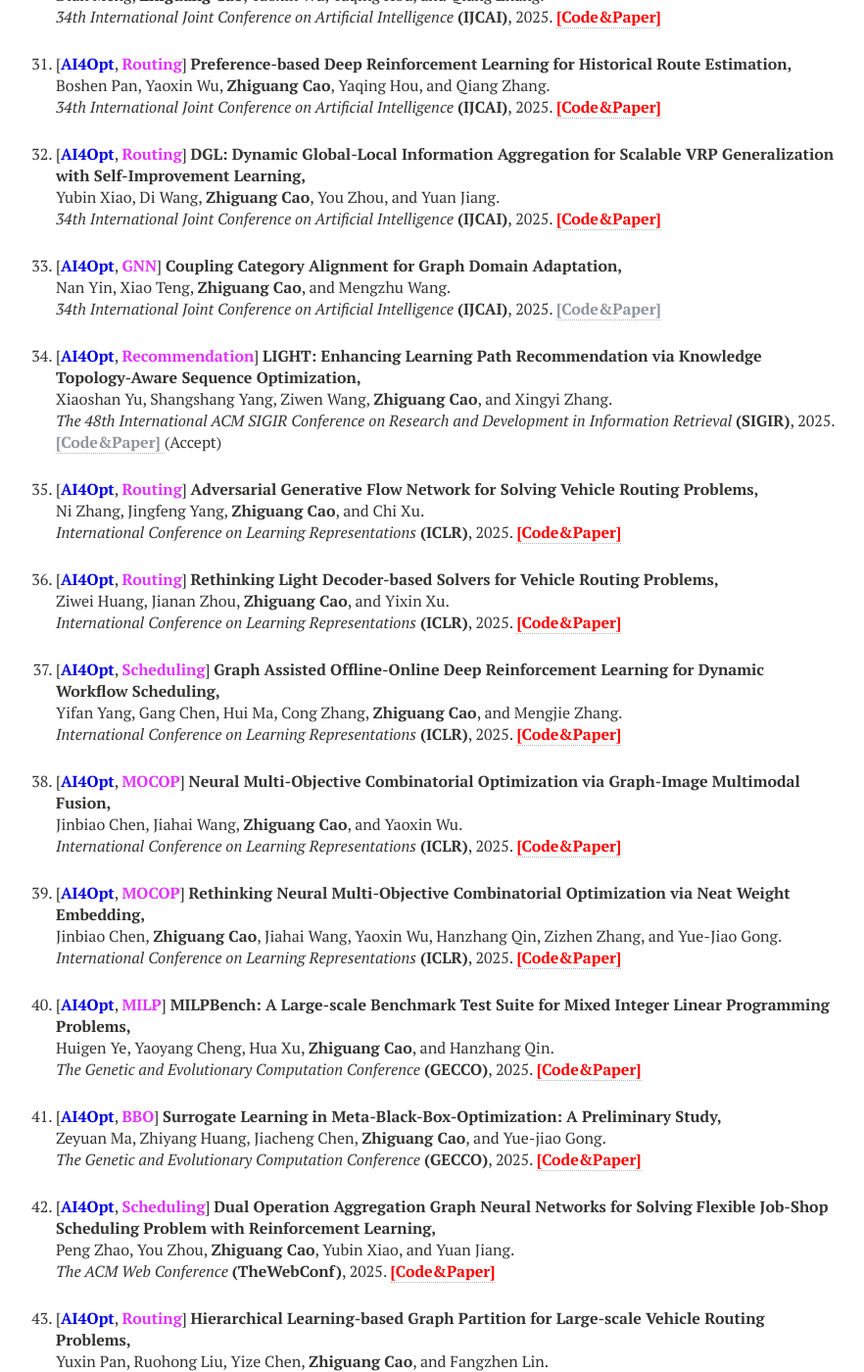
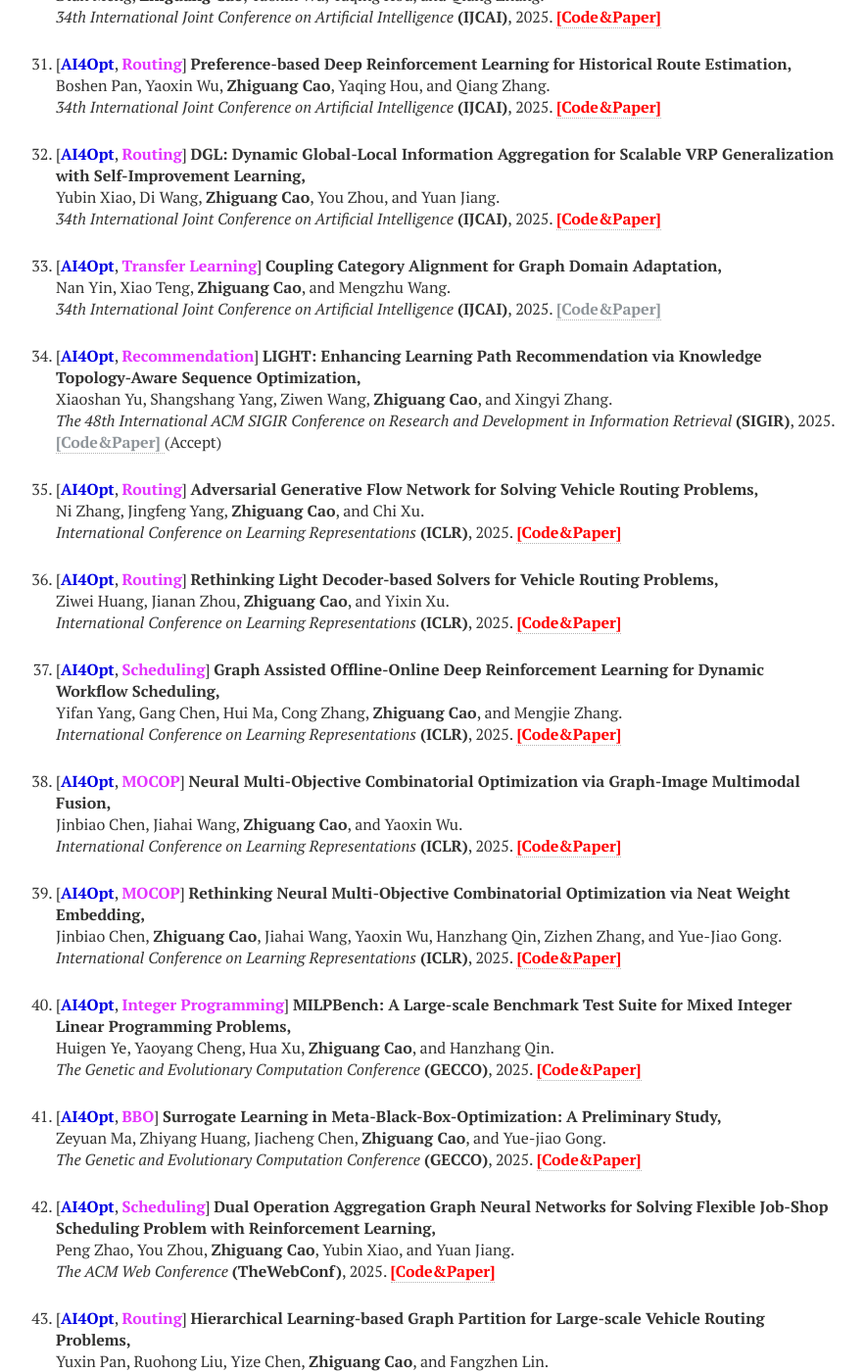
Before and after one commit to zhiguangcaosg/zhiguangcaosg.github.io, a Jekyll site: the page built from publications.md, in a window 1280 px wide and 1400 px high, scrolled down 3255 px. Shown: the whole window at 98% size, without its empty margins (263-1145 px from the left). Built offline with Jekyll 4.4.1, drawn with Linux system fonts in a browser that asks for light colours; nearby versions of some CDN libraries; some of the changed text lies outside the part shown.

Commit message:
Update publications.html

```diff
--- a/_layouts/publications.html
+++ b/_layouts/publications.html
@@ -352,7 +352,7 @@ div.bibtex pre { font-size: 75%; overflow: auto;  width: 100%; padding: 0em 0em;
 
 <li>
 <p>
-[<font color="#0000E3"><b>AI4Opt</b></font>, <font color="#E333FF"><b>GNN</b></font>] <b>Coupling Category Alignment for Graph Domain Adaptation,</b>
+[<font color="#0000E3"><b>AI4Opt</b></font>, <font color="#E333FF"><b>Transfer Learning</b></font>] <b>Coupling Category Alignment for Graph Domain Adaptation,</b>
 <br> Nan Yin, Xiao Teng, <b>Zhiguang Cao</b>, and Mengzhu Wang.<br>
 <i> 34th International Joint Conference on Artificial Intelligence</i> <b>(IJCAI)</b>, 2025.  <a href="https://zhiguangcaosg.github.io/publications/"> <font color="#8F959A"><b>[Code&Paper]</b> </font></a>
 </p>
@@ -409,7 +409,7 @@ div.bibtex pre { font-size: 75%; overflow: auto;  width: 100%; padding: 0em 0em;
 
 <li>
 <p>
-[<font color="#0000E3"><b>AI4Opt</b></font>, <font color="#E333FF"><b>MILP</b></font>] <b>MILPBench: A Large-scale Benchmark Test Suite for Mixed Integer Linear Programming Problems,</b>
+[<font color="#0000E3"><b>AI4Opt</b></font>, <font color="#E333FF"><b>Integer Programming</b></font>] <b>MILPBench: A Large-scale Benchmark Test Suite for Mixed Integer Linear Programming Problems,</b>
 <br> Huigen Ye, Yaoyang Cheng, Hua Xu, <b>Zhiguang Cao</b>, and Hanzhang Qin. <br>
 <i>  The Genetic and Evolutionary Computation Conference </i> <b>(GECCO)</b>, 2025. <a href="https://github.com/thuiar/MILPBench" target="_blank"> <font color="#FF0000"><b>[Code&Paper]</b> </font></a>
 </p>
@@ -441,7 +441,7 @@ div.bibtex pre { font-size: 75%; overflow: auto;  width: 100%; padding: 0em 0em;
 
 <li>
 <p>
-[ <font color="#E333FF"><b>Offline RL</b></font>] <b>Enhancing Sub-Optimal Trajectory Stitching: Spatial Composition RvS for Offline RL,</b>
+[ <font color="#E333FF"><b>Multiagent</b></font>] <b>Enhancing Sub-Optimal Trajectory Stitching: Spatial Composition RvS for Offline RL,</b>
 <br> Sheng Zang,  <b>Zhiguang Cao</b>,  Bo An, Senthilnath Jayavelu, and Xiaoli Li.<br>
 <i>The 24th International Conference on Autonomous Agents and Multi-Agent Systems</i> <b>(AAMAS)</b>, 2025. <a href="https://zhiguangcaosg.github.io/publications/"> <font color="#8F959A"><b>[Code&Paper]</b> </font></a>
 </p>
@@ -522,7 +522,7 @@ div.bibtex pre { font-size: 75%; overflow: auto;  width: 100%; padding: 0em 0em;
 
 <li>
 <p>
-[<font color="#0000E3"><b>AI4Opt</b></font>, <font color="#E333FF"><b>CG</b></font>] <b>Adaptive Stabilization Based on Machine Learning for Column Generation,</b>
+[<font color="#0000E3"><b>AI4Opt</b></font>, <font color="#E333FF"><b>Integer Programming</b></font>] <b>Adaptive Stabilization Based on Machine Learning for Column Generation,</b>
 <br> Yunzhuang Shen, Yuan Sun, Xiaodong Li, <b>Zhiguang Cao</b>, and Guangquan Zhang.<br>
 <i> International Conference on Machine Learning</i> <b>(ICML)</b>, 2024. <a href="https://github.com/yunzhuangshen/ML-based-Adaptive-Stabilization" target="_blank"> <font color="#FF0000"><b>[Code&Paper]</b> </font></a>
 </p>
@@ -648,7 +648,7 @@ div.bibtex pre { font-size: 75%; overflow: auto;  width: 100%; padding: 0em 0em;
 
 <li>
 <p>
-[<font color="#0000E3"><b>AI4Opt</b></font>, <font color="#E333FF"><b>MOIP</b></font>] <b>Graph Learning Assisted Multi-Objective Integer Programming,</b>
+[<font color="#0000E3"><b>AI4Opt</b></font>, <font color="#E333FF"><b>Integer Programming</b></font>] <b>Graph Learning Assisted Multi-Objective Integer Programming,</b>
 <br> Yaoxin Wu, Wen Song, <b>Zhiguang Cao*</b>, Jie Zhang, Abhishek Gupta, and Mingyan Simon Lin.<br>
 <i>Advances in Neural Information Processing Systems</i> <b>(NeurIPS)</b>, 2022. <a href="https://zhiguangcaosg.github.io/publications/"> <font color="#8F959A"><b>[Code&Paper]</b> </font></a>
 </p>
@@ -672,7 +672,7 @@ div.bibtex pre { font-size: 75%; overflow: auto;  width: 100%; padding: 0em 0em;
 
 <li>
 <p>
-[<font color="#0000E3"><b>AI4Opt</b></font>, <font color="#E333FF"><b>SIP</b></font>] <b>Learning Scenario Representation for Solving Two-stage Stochastic Integer Programs,</b>
+[<font color="#0000E3"><b>AI4Opt</b></font>, <font color="#E333FF"><b>Integer Programming</b></font>] <b>Learning Scenario Representation for Solving Two-stage Stochastic Integer Programs,</b>
 <br> Yaoxin Wu, Wen Song, <b>Zhiguang Cao*</b>, and Jie Zhang.<br>
 <i> International Conference on Learning Representations</i> <b>(ICLR)</b>, 2022. <a href="https://github.com/WXY1427/Learning-to-solve-stochastic-integer-programs" target="_blank"> <font color="#FF0000"><b>[Code&Paper]</b> </font></a>
 </p>
@@ -706,7 +706,7 @@ div.bibtex pre { font-size: 75%; overflow: auto;  width: 100%; padding: 0em 0em;
 
 <li>
 <p>
-[<font color="#0000E3"><b>AI4Opt</b></font>, <font color="#E333FF"><b>IP</b></font>] <b>Learning Large Neighborhood Search Policy for Integer Programming,</b>
+[<font color="#0000E3"><b>AI4Opt</b></font>, <font color="#E333FF"><b>Integer Programming</b></font>] <b>Learning Large Neighborhood Search Policy for Integer Programming,</b>
 <br> Yaoxin Wu, Wen Song, <b>Zhiguang Cao</b>, and Jie Zhang.<br>
 <i>Advances in Neural Information Processing Systems</i> <b>(NeurIPS)</b>, pp. 30075-30087, 2021. <a href="https://github.com/WXY1427/Learn-LNS-policy"  target="_blank"> <font color="#FF0000"><b>[Code&Paper]</b> </font></a>
 </p>
@@ -722,7 +722,7 @@ div.bibtex pre { font-size: 75%; overflow: auto;  width: 100%; padding: 0em 0em;
 
 <li>
 <p>
-[<font color="#0000E3"><b>AI4Opt</b></font>, <font color="#E333FF"><b>BPP</b></font>] <b>Solving 3D Bin Packing Problem via Multimodal Deep Reinforcement Learning,</b>
+[<font color="#0000E3"><b>AI4Opt</b></font>, <font color="#E333FF"><b>Packing</b></font>] <b>Solving 3D Bin Packing Problem via Multimodal Deep Reinforcement Learning,</b>
 <br>Yuan Jiang, <b>Zhiguang Cao*</b>, and Jie Zhang.<br>
 <i>20th International Conference on Autonomous Agents and Multiagent Systems</i> <b>(AAMAS)</b>, pp. 1548-1550, 2021. (Extended Abstract)  <a href="http://www.ifaamas.org/Proceedings/aamas2021/pdfs/p1548.pdf"  target="_blank">[Link]</a>
 </p>
@@ -738,7 +738,7 @@ div.bibtex pre { font-size: 75%; overflow: auto;  width: 100%; padding: 0em 0em;
 
 <li>
 <p>
-<b>AATEAM: Achieving the Ad Hoc Teamwork by Employing the Attention Mechanism,</b>
+[<font color="#E333FF"><b>Multiagent</b></font>]<b>AATEAM: Achieving the Ad Hoc Teamwork by Employing the Attention Mechanism,</b>
 <br>Shuo Chen, Ewa Andrejczuk, <b>Zhiguang Cao</b>, Jie Zhang.<br>
 <i>34th AAAI Conference on Artificial Intelligence</i> <b>(AAAI)</b>, pp. 7095-7102, 2020. <a href="https://aaai.org/ojs/index.php/AAAI/article/view/6196"  target="_blank">[Link]</a>
 </p>
@@ -888,7 +888,7 @@ div.bibtex pre { font-size: 75%; overflow: auto;  width: 100%; padding: 0em 0em;
 
 <li>
 <p>
-[<font color="#0000E3"><b>AI4Opt</b></font>, <font color="#E333FF"><b>MAS</b></font>] <b>Collaboration with Dynamic Open Ad Hoc Team via Team State Modelling,</b>
+[<font color="#0000E3"><b>AI4Opt</b></font>, <font color="#E333FF"><b>Multiagents</b></font>] <b>Collaboration with Dynamic Open Ad Hoc Team via Team State Modelling,</b>
 <br>Jing Sun, Cong Zhang, and <b>Zhiguang Cao</b>.<br>
 <i> Transactions on Machine Learning Research</i> <b>(TMLR)</b>, 2025. <a href="https://zhiguangcaosg.github.io/publications/"> <font color="#8F959A"><b>[Code&Paper]</b> </font></a> (Accept)
 </p>
@@ -904,7 +904,7 @@ div.bibtex pre { font-size: 75%; overflow: auto;  width: 100%; padding: 0em 0em;
 
 <li>
 <p>
-[<font color="#0000E3"><b>AI4Opt</b></font>, <font color="#E333FF"><b>SIP</b></font>] <b>Solving Two-stage Stochastic Integer Programs via Representation Learning,</b>
+[<font color="#0000E3"><b>AI4Opt</b></font>, <font color="#E333FF"><b>Integer Programming</b></font>] <b>Solving Two-stage Stochastic Integer Programs via Representation Learning,</b>
 <br>Yaoxin Wu, <b>Zhiguang Cao</b>, Wen Song, and Yingqian Zhang.<br>
 <i> Neural Networks</i> <b>(NEUNET)</b>, 2025. <a href="https://zhiguangcaosg.github.io/publications/"> <font color="#8F959A"><b>[Code&Paper]</b> </font></a> (Accept)
 </p>
@@ -944,7 +944,7 @@ div.bibtex pre { font-size: 75%; overflow: auto;  width: 100%; padding: 0em 0em;
 
 <li>
 <p>
-[<font color="#0000E3"><b>AI4Opt</b></font>, <font color="#E333FF"><b>Drones</b></font>] <b>On-Demand Heterogeneous Drone Delivery Problem,</b>
+[<font color="#0000E3"><b>AI4Opt</b></font>, <font color="#E333FF"><b>Routing</b></font>] <b>On-Demand Heterogeneous Drone Delivery Problem,</b>
 <br>Xupeng Wen, <b>Zhiguang Cao</b>, Shu Xu, Dapeng Ren, Guohua Wu, and Yaoxin Wu. <br>
 <i> International Journal of Production Research</i> <b>(IJPR)</b>, 2025. <a href="https://zhiguangcaosg.github.io/publications/"> <font color="#8F959A"><b>[Code&Paper]</b> </font></a> (Accept)
 </p>
@@ -984,7 +984,7 @@ div.bibtex pre { font-size: 75%; overflow: auto;  width: 100%; padding: 0em 0em;
 
 <li>
 <p>
-[<font color="#0000E3"><b>AI4Opt</b></font>, <font color="#E333FF"><b>UAV</b></font>] <b>DL-DRL: A double-layer deep reinforcement learning approach for large-scale task scheduling of multi-UAV,</b>
+[<font color="#0000E3"><b>AI4Opt</b></font>, <font color="#E333FF"><b>Routing</b></font>] <b>DL-DRL: A double-layer deep reinforcement learning approach for large-scale task scheduling of multi-UAV,</b>
 <br>Xiao Mao, Guohua Wu, Mingfeng Fan, <b>Zhiguang Cao</b>, and Witold Pedrycz.<br>
 <i> IEEE Transactions on Automation Science and Engineering</i> <b>(T-ASE)</b>, 2024. <a href="https://faculty.csu.edu.cn/guohuawu/zh%20CN/zdylm/193832/list/index.htm" target="_blank"> <font color="#FF0000"><b>[Code&Paper]</b> </font></a>
 </p>
@@ -992,7 +992,7 @@ div.bibtex pre { font-size: 75%; overflow: auto;  width: 100%; padding: 0em 0em;
 
 <li>
 <p>
-[<font color="#0000E3"><b>AI4Opt</b></font>, <font color="#E333FF"><b>SSP</b></font>] <b>SEGAC: Sample Efficient Generalized Actor Critic for the Stochastic On-Time Arrival Problem,</b>
+[<font color="#0000E3"><b>AI4Opt</b></font>, <font color="#E333FF"><b>Routing</b></font>] <b>SEGAC: Sample Efficient Generalized Actor Critic for the Stochastic On-Time Arrival Problem,</b>
 <br>Hongliang Guo, Zhi He, Wenda Sheng, <b>Zhiguang Cao</b>, Yingjie Zhou and Weinan Gao.<br>
 <i> IEEE Transactions on Intelligent Transportation Systems</i> <b>(T-ITS)</b>, 2024. <a href="https://zhiguangcaosg.github.io/publications/"> <font color="#8F959A"><b>[Code&Paper]</b> </font></a>
 </p>
@@ -1000,7 +1000,7 @@ div.bibtex pre { font-size: 75%; overflow: auto;  width: 100%; padding: 0em 0em;
 
 <li>
 <p>
-[<font color="#0000E3"><b>AI4Opt</b></font>, <font color="#E333FF"><b>EC</b></font>] <b>Island-Based Evolutionary Computation with Diverse Surrogates and Adaptive Knowledge Transfer for High-Dimensional Data-Driven Optimization,</b>
+[<font color="#0000E3"><b>AI4Opt</b></font>, <font color="#E333FF"><b>Evolution</b></font>] <b>Island-Based Evolutionary Computation with Diverse Surrogates and Adaptive Knowledge Transfer for High-Dimensional Data-Driven Optimization,</b>
 <br>Xian-Rong Zhang, Yue-Jiao Gong, <b>Zhiguang Cao</b>, and Jun Zhang.<br>
 <i> ACM Transactions on Evolutionary Learning and Optimization</i> <b>(TELO)</b>, 2024. <a href="https://github.com/LabGong/DSKT-DDEA" target="_blank"> <font color="#FF0000"><b>[Code&Paper]</b> </font></a>
 </p>
@@ -1041,7 +1041,7 @@ div.bibtex pre { font-size: 75%; overflow: auto;  width: 100%; padding: 0em 0em;
 
 <li>
 <p>
-[<font color="#0000E3"><b>AI4Opt</b></font>, <font color="#E333FF"><b>Planning</b></font>] <b>DRL-Searcher: A Unified Approach to Multi-Robot Efficient Search for a Moving Target,</b>
+[<font color="#0000E3"><b>AI4Opt</b></font>, <font color="#E333FF"><b>Routing</b></font>] <b>DRL-Searcher: A Unified Approach to Multi-Robot Efficient Search for a Moving Target,</b>
 <br>Hongliang Guo, Qihang Peng, <b>Zhiguang Cao</b>, and Yaochu Jin.<br>
 <i> IEEE Transactions on Neural Networks and Learning Systems</i> <b>(TNNLS)</b>, 2023.  <a href="https://zhiguangcaosg.github.io/publications/"> <font color="#566776"><b>[Code&Paper]</b> </font></a>
 </p>
@@ -1059,7 +1059,7 @@ div.bibtex pre { font-size: 75%; overflow: auto;  width: 100%; padding: 0em 0em;
 
 <li>
 <p>
-[<font color="#0000E3"><b>AI4Opt</b></font>, <font color="#E333FF"><b>AC</b></font>] <b>Instance-Specific Algorithm Configuration via Unsupervised Deep Graph Clustering,</b>
+[<font color="#0000E3"><b>AI4Opt</b></font>, <font color="#E333FF"><b>Configuration</b></font>] <b>Instance-Specific Algorithm Configuration via Unsupervised Deep Graph Clustering,</b>
 <br>Wen Song, Yi Liu, <b>Zhiguang Cao</b>, Yaoxin Wu, and Qiqiang Li.<br>
 <i>Engineering Applications of Artificial Intelligence</i> <b>(EAAI)</b>, 2023. <a href="https://zhiguangcaosg.github.io/publications/"> <font color="#566776"><b>[Code&Paper]</b> </font></a>
 </p>
@@ -1101,7 +1101,7 @@ div.bibtex pre { font-size: 75%; overflow: auto;  width: 100%; padding: 0em 0em;
 
 <li>
 <p>
-[<font color="#0000E3"><b>AI4Opt</b></font>, <font color="#E333FF"><b>UAV</b></font>] <b>Deep Reinforcement Learning for UAV Routing in the Presence of Multiple Charging Stations,</b>
+[<font color="#0000E3"><b>AI4Opt</b></font>, <font color="#E333FF"><b>Routing</b></font>] <b>Deep Reinforcement Learning for UAV Routing in the Presence of Multiple Charging Stations,</b>
 <br>Mingfeng Fan, Yaoxin Wu, Tianjun Liao, <b>Zhiguang Cao</b>, Hongliaing Guo, Guillaume Sartoretti, and Guohua Wu.<br>
 <i>IEEE Transactions on Vehicular Technology</i> <b>(TVT)</b>, 2022. <a href="https://github.com/mingfan321/HADRL"  target="_blank"> <font color="#FF0000"><b>[Code&Paper]</b> </font></a>
 </p>
@@ -1135,7 +1135,7 @@ div.bibtex pre { font-size: 75%; overflow: auto;  width: 100%; padding: 0em 0em;
 
 <li>
 <p>
-[<font color="#0000E3"><b>AI4Opt</b></font>, <font color="#E333FF"><b>BPP</b></font>] <b>Learning to Solve 3-D Bin Packing Problem via Deep Reinforcement Learning and Constraint Programming,</b>
+[<font color="#0000E3"><b>AI4Opt</b></font>, <font color="#E333FF"><b>Packing</b></font>] <b>Learning to Solve 3-D Bin Packing Problem via Deep Reinforcement Learning and Constraint Programming,</b>
 <br>Yuan Jiang, <b>Zhiguang Cao*</b>, and Jie Zhang.<br>
 <i>IEEE Transactions on Cybernetics</i> <b>(T-Cybernetics)</b>, 2021. <a href="https://ieeexplore.ieee.org/document/9606618" target="_blank"> <font>[Link] </font></a>
 </p>
@@ -1151,7 +1151,7 @@ div.bibtex pre { font-size: 75%; overflow: auto;  width: 100%; padding: 0em 0em;
 
 <li>
 <p>
-[<font color="#0000E3"><b>AI4Opt</b></font>, <font color="#E333FF"><b>SSP</b></font>] <b>GP3: Gaussian Process Path Planning for Reliable Shortest Path in Transportation Networks,</b>
+[<font color="#0000E3"><b>AI4Opt</b></font>, <font color="#E333FF"><b>Routing</b></font>] <b>GP3: Gaussian Process Path Planning for Reliable Shortest Path in Transportation Networks,</b>
 <br> Hongliang Guo, Xuejie Hou, <b>Zhiguang Cao*</b>, and Jie Zhang.<br>
 <i> IEEE Transactions on Intelligent Transportation Systems</i> <b>(T-ITS)</b>, 2021. <a href="https://ieeexplore.ieee.org/document/9522098" target="_blank">[Link]</a>
 </p>
@@ -1160,7 +1160,7 @@ div.bibtex pre { font-size: 75%; overflow: auto;  width: 100%; padding: 0em 0em;
 
 <li>
 <p>
-<b>First Train Timetabling and Bus Service Bridging in Intermodal Bus-and-Train Transit Networks,</b>
+[ <font color="#E333FF"><b>Scheduling</b></font>]<b>First Train Timetabling and Bus Service Bridging in Intermodal Bus-and-Train Transit Networks,</b>
 <br> Liujiang Kang, Hao Li, Huijun Sun, Jianjun Wu, <b>Zhiguang Cao</b>, and Nsabimana Buhigiro.<br>
 <i> Transportation Research Part B: Methodological</i> <b>(TRB)</b>, vol. 149, pp. 443-462, 2021. <a href="https://www.sciencedirect.com/science/article/abs/pii/S0191261521000965" target="_blank">[Link]</a>
 </p>
@@ -1177,7 +1177,7 @@ div.bibtex pre { font-size: 75%; overflow: auto;  width: 100%; padding: 0em 0em;
 
 <li>
 <p>
-[<font color="#0000E3"><b>AI4Opt</b></font>, <font color="#E333FF"><b>SSP</b></font>] <b>Using Reinforcement Learning to Minimize the Probability of Delay Occurrence in Transportation,</b>
+[<font color="#0000E3"><b>AI4Opt</b></font>, <font color="#E333FF"><b>Routing</b></font>] <b>Using Reinforcement Learning to Minimize the Probability of Delay Occurrence in Transportation,</b>
 <br><b>Zhiguang Cao</b>, Hongliang Guo, Wen Song, Kaizhou Gao, and Zhenghua Chen.<br>
 <i>IEEE Transactions on Vehicular Technology</i> <b>(TVT)</b>, vol. 69, no. 3, pp. 2424-2436, 2020. <a href="https://ieeexplore.ieee.org/document/8952783" target="_blank">[Link]</a>
 </p>
```
